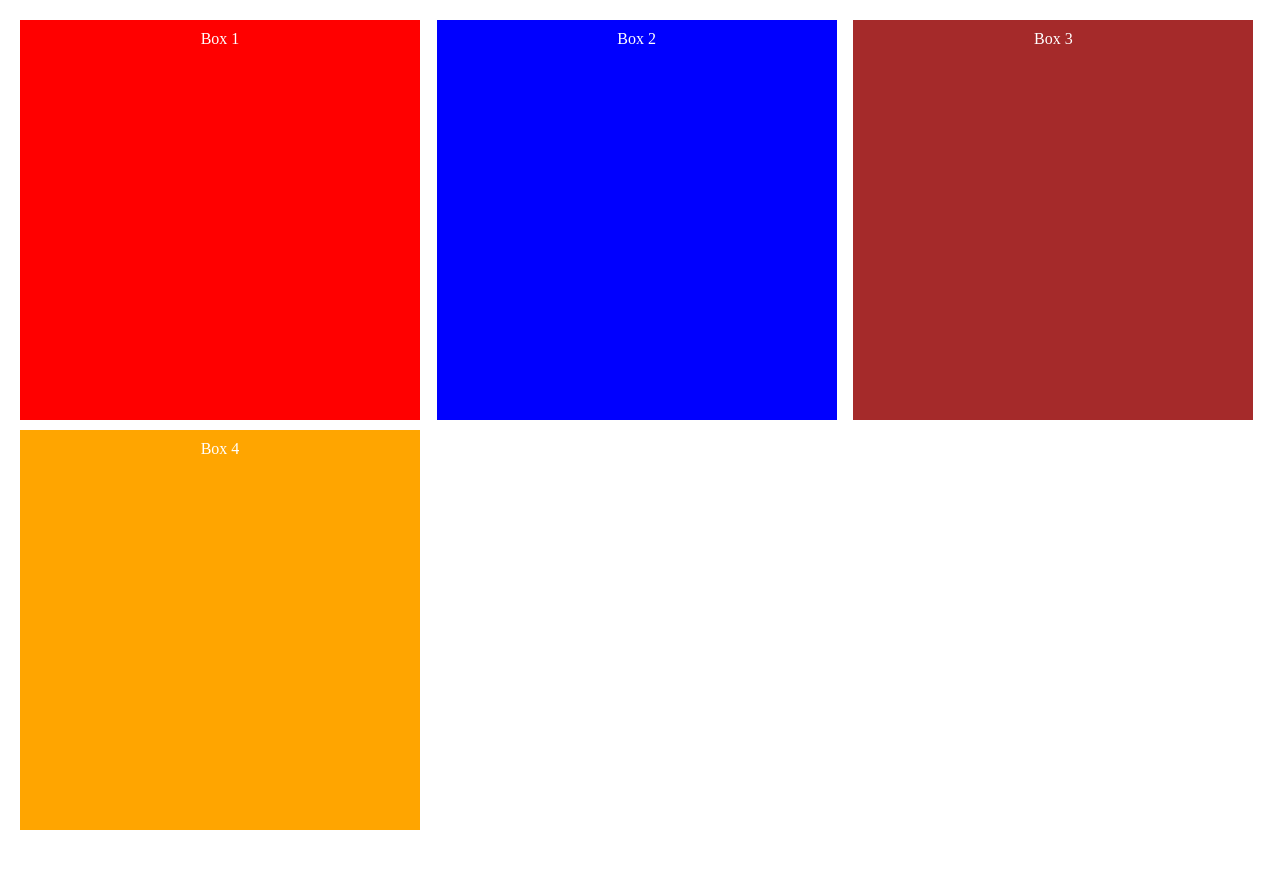
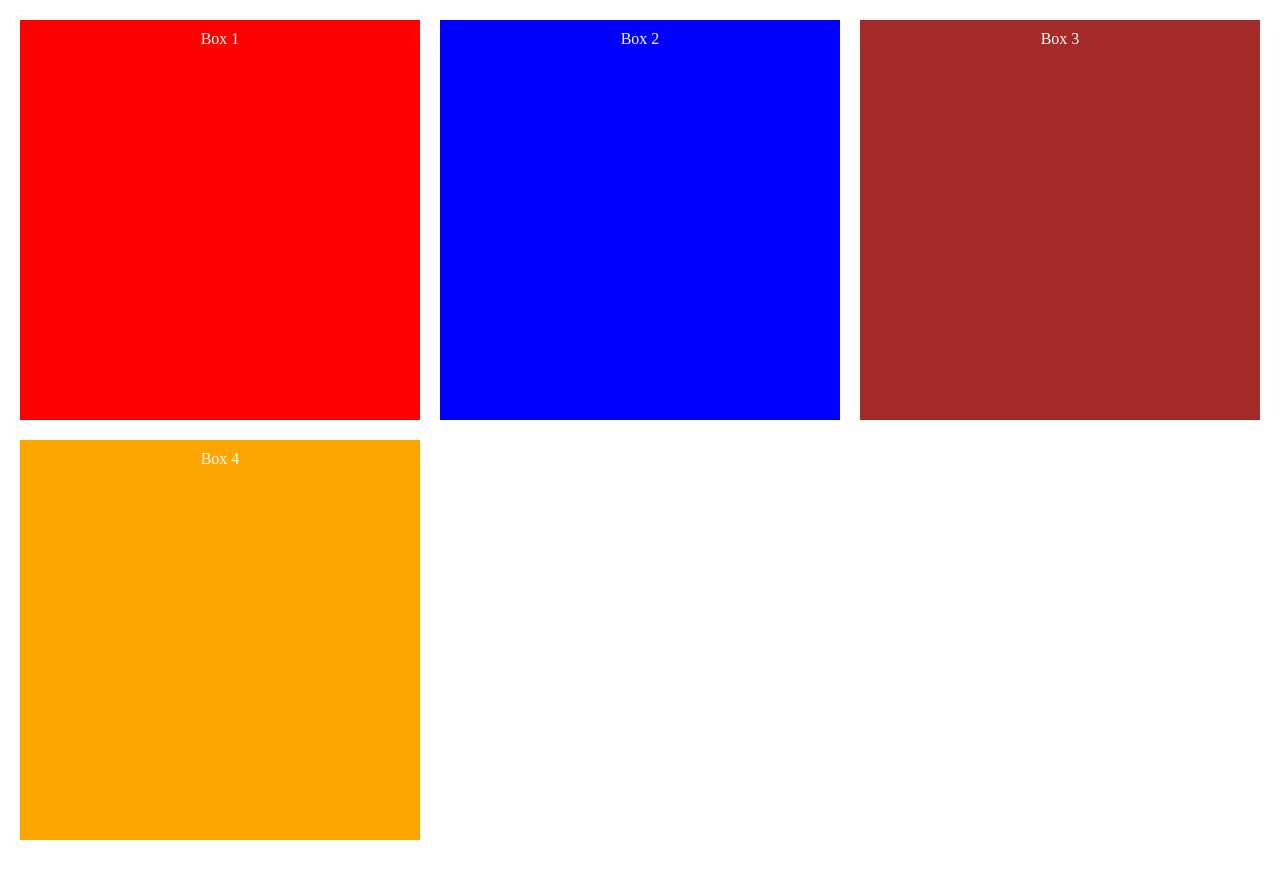
Before and after one commit to sharmashekhar0/Pw_Skills_Assignment, a plain HTML site: page 08 Oct 23 Media Query Assignment/Task 4/index.html in a window 1280 px wide. Drawn offline with Linux system fonts and the light colour scheme.

Commit message:
7 & 8 Oct Assignment Completed

```diff
--- /dev/null
+++ b/07 Oct 23 CSS grid Assignment/Task 1/style.css
@@ -0,0 +1,40 @@
+* {
+	margin: 0;
+	padding: 0;
+	box-sizing: border-box;
+}
+
+.container {
+	display: grid;
+	grid-template-columns: repeat(3, 1fr);
+	grid-template-rows: repeat(2, 1fr);
+	grid-gap: 10px;
+	padding: 20px;
+}
+
+img {
+	height: 350px;
+	width: 100%;
+}
+
+img:first-child {
+	grid-column-start: 1;
+	grid-column-end: 3;
+	grid-row-start: 1;
+	grid-row-end: 2;
+}
+
+img:nth-child(4), img:nth-child(5) {
+	justify-self: center;
+	max-height: 48%;
+	width: 100%;
+	grid-column-start: 2;
+	grid-column-end: 3;
+	grid-row-start: 2;
+	grid-row-end: 2;
+}
+
+img:nth-child(5) {
+	justify-self: center;
+	align-self: flex-end;
+}
--- /dev/null
+++ b/07 Oct 23 CSS grid Assignment/Task 2/style.css
@@ -0,0 +1,34 @@
+* {
+	margin: 0;
+	padding: 0;
+	box-sizing: border-box;
+}
+
+.container {
+	display: grid;
+	grid-template-columns: repeat(3, 1fr);
+	grid-template-rows: repeat(2, 1fr);
+	padding: 20px;
+	height: 100vh;
+	gap: 20px;
+}
+
+.box {
+	display: flex;
+	align-items: center;
+	min-height: 40%;
+	min-width: 30vw;
+	font-size: 50px;
+	color: #1b0684;
+	background-color: lightblue;
+	padding: 50px;
+}
+
+.container div:first-child {
+	grid-area: 1/1/2/3;
+}
+
+.container div:nth-child(2) {
+	align-items: self-start;
+	grid-area: 1/3/3/3;
+}
--- /dev/null
+++ b/07 Oct 23 CSS grid Assignment/Task 3/answer.txt
@@ -0,0 +1,4 @@
+
+Explain the use of grid-auto-row and grid-auto-column using code examples.
+
+Answer: Grid-auto-row and Grid-auto-column are properties used in CSS Grid Layout to control the sizing and placement of grid items that are created automatically, without being explicitly placed in the grid container. These properties allow you to define the size of implicit grid tracks (rows and columns) and how they behave when auto-placing items.
--- /dev/null
+++ b/07 Oct 23 CSS grid Assignment/Task 4/style.css
@@ -0,0 +1,45 @@
+* {
+	margin: 0;
+	padding: 0;
+	box-sizing: border-box;
+}
+
+.container {
+	padding: 20px;
+	display: flex;
+	flex-wrap: wrap;
+	gap: 20px;
+}
+
+.box {
+	height: 100px;
+	width: 200px;
+	border-radius: 8px;
+	padding: 20px;
+	font-size: 50px;
+}
+
+.box:nth-child(odd) {
+	color: white;
+	background-color: rgb(59, 59, 59);
+}
+
+.box:nth-child(even) {
+	background-color: rgb(193, 193, 193);
+}
+
+.box1 {
+	order: 1;
+}
+
+.box2 {
+	order: 2;
+}
+
+.box3 {
+	order: -2;
+}
+
+.box4 {
+	order: -1;
+}
--- /dev/null
+++ b/07 Oct 23 CSS grid Assignment/Task 5/answer.txt
@@ -0,0 +1,6 @@
+
+Question: Explain the difference between justify-items and justify-self using code examples.
+
+Answer: Justify-items and justify-self are CSS properties used in grid layouts. justify-items is used to set the horizontal alignment of all grid items within a grid container, while justify-self is used to set the horizontal alignment of individual grid items within the container.
+
+For example, with justify-items, you can align all items within the grid container to the center. With justify-self, you can selectively align specific grid items differently, such as one item to the start and another to the end.
--- a/08 Oct 23 Media Query Assignment/Task 4/style.css
+++ b/08 Oct 23 Media Query Assignment/Task 4/style.css
@@ -8,14 +8,13 @@
 	height: fit-content;
 	padding: 20px;
 	display: grid;
-	grid-template-columns: repeat(3, 1fr);
-	grid-template-rows: repeat(3, 1fr);
-	grid-gap: 10px;
+	grid-template-columns: 1fr;
+	gap: 20px;
 }
 
 .box {
 	height: 400px;
-	width: 400px;
+	min-width: 400px;
 	text-align: center;
 	border: none;
 	padding: 10px;
@@ -38,9 +37,8 @@
 	background-color: orange;
 }
 
-@media (max-width: 800px) {
+@media (min-width: 768px) {
 	.container {
-		grid-template-columns: repeat(1, 1fr);
-		grid-template-rows: repeat(4, 1fr);
+		grid-template-columns: repeat(3, 1fr);
 	}
 }
--- /dev/null
+++ b/08 Oct 23 Media Query Assignment/Task 5/style.css
@@ -0,0 +1,68 @@
+* {
+	margin: 0;
+	padding: 0;
+	box-sizing: border-box;
+}
+
+.container {
+	display: flex;
+	flex-direction: column;
+	min-height: 100vh;
+}
+
+.box {
+	height: 100px;
+	max-width: 100vw;
+	background-color: wheat;
+	text-align: center;
+	padding: 30px 8px 8px 8px;
+	font-size: 30px;
+	color: white;
+}
+
+.box1,
+.box4 {
+	background-color: rgb(61, 61, 61);
+}
+
+.box2 {
+	background-color: brown;
+}
+
+.box3 {
+	background-color: orange;
+}
+
+.box4 {
+	margin-top: auto;
+}
+
+@media (min-width: 768px) {
+	.container {
+		flex-direction: row;
+		background-color: wheat;
+	}
+
+	.box1 {
+		height: 100vh;
+		width: 10%;
+	}
+
+	.main {
+		display: flex;
+		flex-direction: column;
+		width: 80%;
+		height: 100vh;
+	}
+
+	.box2,
+	.box3 {
+		height: 50vh;
+	}
+
+	.box4 {
+		height: 100vh;
+		width: 10%;
+		margin: 0;
+	}
+}
```
Also changed, not shown: 07 Oct 23 CSS grid Assignment/Task 1/index.html (added, +37 -0 lines), 07 Oct 23 CSS grid Assignment/Task 2/index.html (added, +25 -0 lines), 07 Oct 23 CSS grid Assignment/Task 3/example.html (added, +31 -0 lines), 07 Oct 23 CSS grid Assignment/Task 4/index.html (added, +21 -0 lines), 07 Oct 23 CSS grid Assignment/Task 5/example.html (added, +35 -0 lines), 08 Oct 23 Media Query Assignment/Task 5/index.html (added, +19 -0 lines).
